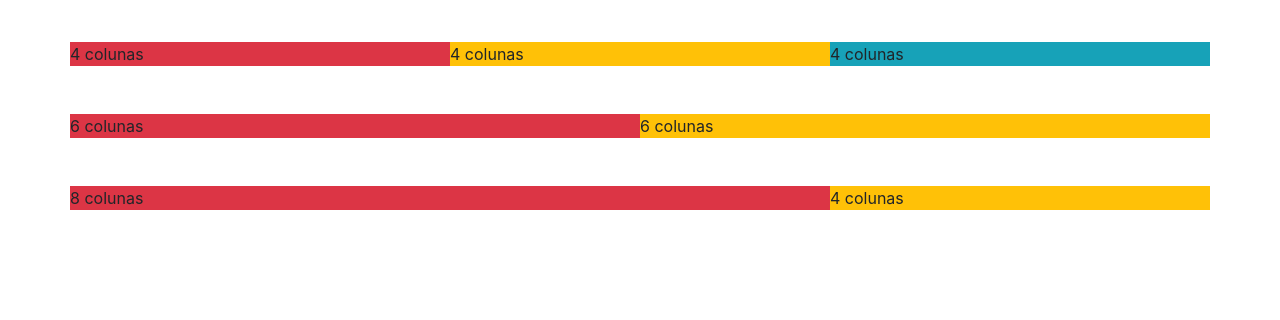
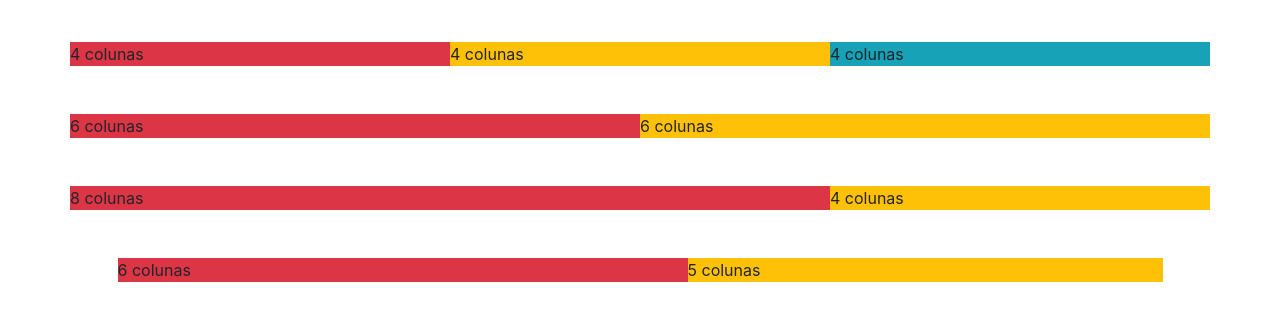
Before and after one commit to PamelaBoaz/bootstrap, a plain HTML site: page index.html in a window 1280 px wide. Shown: the part 62-382 px from the top of the page. Drawn offline with nearby package versions, Linux system fonts and the light colour scheme.

Commit message:
Add aula 1 e 2

```diff
--- a/index.html
+++ b/index.html
@@ -76,7 +76,16 @@
           </div>
           <div class="col-md-4 p-0">
             <div class = "bg-warning">4 colunas</div>
+          </div>
 
+        </div>
+        <div class="row mt-5 justify-content-center">
+
+          <div class="col-md-6 p-0">
+            <div class = "bg-danger">6 colunas</div>
+          </div>
+          <div class="col-md-5 p-0">
+            <div class = "bg-warning">5 colunas</div>
           </div>
 
 
```
